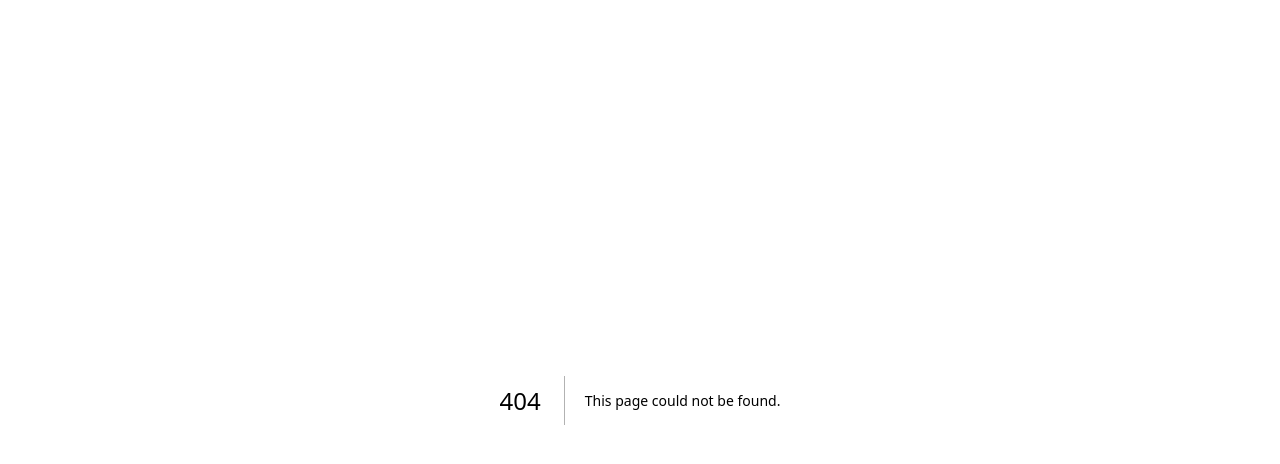
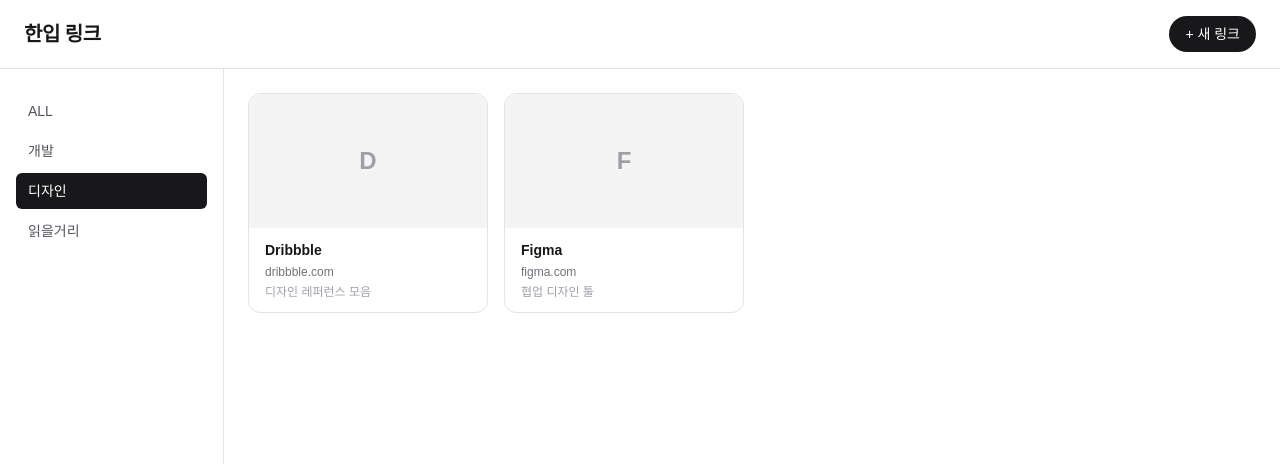
Before and after one commit to potamia49/onbite-link, a Next.js app: page /folder/design in a window 1280 px wide. Before the commit this address had no page. Shown: the top 464 px of the page. Built offline with nearby package versions, Linux system fonts and the light colour scheme.

Commit message:
기초 UI 구현

```diff
--- /dev/null
+++ b/app/_lib/mock-data.ts
@@ -0,0 +1,63 @@
+export type Folder = {
+  id: string;
+  name: string;
+};
+
+export type LinkItem = {
+  id: string;
+  folderId: string;
+  title: string;
+  url: string;
+  description: string;
+};
+
+export const folders: Folder[] = [
+  { id: "dev", name: "개발" },
+  { id: "design", name: "디자인" },
+  { id: "reading", name: "읽을거리" },
+];
+
+export const links: LinkItem[] = [
+  {
+    id: "1",
+    folderId: "dev",
+    title: "Next.js Docs",
+    url: "nextjs.org",
+    description: "Next.js 공식 문서",
+  },
+  {
+    id: "2",
+    folderId: "dev",
+    title: "MDN Web Docs",
+    url: "developer.mozilla.org",
+    description: "웹 표준 기술 문서",
+  },
+  {
+    id: "3",
+    folderId: "design",
+    title: "Dribbble",
+    url: "dribbble.com",
+    description: "디자인 레퍼런스 모음",
+  },
+  {
+    id: "4",
+    folderId: "design",
+    title: "Figma",
+    url: "figma.com",
+    description: "협업 디자인 툴",
+  },
+  {
+    id: "5",
+    folderId: "reading",
+    title: "Velog",
+    url: "velog.io",
+    description: "개발자 블로그 플랫폼",
+  },
+  {
+    id: "6",
+    folderId: "reading",
+    title: "GeekNews",
+    url: "news.hada.io",
+    description: "기술/스타트업 소식",
+  },
+];
--- /dev/null
+++ b/app/folder/[folderId]/page.tsx
@@ -0,0 +1,13 @@
+import LinkGrid from "@/components/LinkGrid";
+import { links } from "../../_lib/mock-data";
+
+export default async function FolderPage({
+  params,
+}: {
+  params: Promise<{ folderId: string }>;
+}) {
+  const { folderId } = await params;
+  const folderLinks = links.filter((link) => link.folderId === folderId);
+
+  return <LinkGrid links={folderLinks} />;
+}
--- a/app/layout.tsx
+++ b/app/layout.tsx
@@ -1,5 +1,8 @@
 import type { Metadata } from "next";
 import { Geist, Geist_Mono } from "next/font/google";
+import Header from "@/components/Header";
+import Sidebar from "@/components/Sidebar";
+import { folders } from "./_lib/mock-data";
 import "./globals.css";
 
 const geistSans = Geist({
@@ -13,8 +16,8 @@
 });
 
 export const metadata: Metadata = {
-  title: "Create Next App",
-  description: "Generated by create next app",
+  title: "한입 링크",
+  description: "북마크 관리 서비스 한입 링크",
 };
 
 export default function RootLayout({
@@ -27,7 +30,13 @@
       lang="en"
       className={`${geistSans.variable} ${geistMono.variable} h-full antialiased`}
     >
-      <body className="min-h-full flex flex-col">{children}</body>
+      <body className="min-h-full flex flex-col">
+        <Header />
+        <div className="flex flex-1">
+          <Sidebar folders={folders} />
+          <main className="flex-1 px-6 py-6">{children}</main>
+        </div>
+      </body>
     </html>
   );
 }
--- /dev/null
+++ b/app/new/page.tsx
@@ -0,0 +1,6 @@
+import NewLinkForm from "@/components/NewLinkForm";
+import { folders } from "../_lib/mock-data";
+
+export default function NewLinkPage() {
+  return <NewLinkForm folders={folders} />;
+}
--- a/app/page.tsx
+++ b/app/page.tsx
@@ -1,65 +1,6 @@
-import Image from "next/image";
+import LinkGrid from "@/components/LinkGrid";
+import { links } from "./_lib/mock-data";
 
 export default function Home() {
-  return (
-    <div className="flex flex-col flex-1 items-center justify-center bg-zinc-50 font-sans dark:bg-black">
-      <main className="flex flex-1 w-full max-w-3xl flex-col items-center justify-between py-32 px-16 bg-white dark:bg-black sm:items-start">
-        <Image
-          className="dark:invert"
-          src="/next.svg"
-          alt="Next.js logo"
-          width={100}
-          height={20}
-          priority
-        />
-        <div className="flex flex-col items-center gap-6 text-center sm:items-start sm:text-left">
-          <h1 className="max-w-xs text-3xl font-semibold leading-10 tracking-tight text-black dark:text-zinc-50">
-            To get started, edit the page.tsx file.
-          </h1>
-          <p className="max-w-md text-lg leading-8 text-zinc-600 dark:text-zinc-400">
-            Looking for a starting point or more instructions? Head over to{" "}
-            <a
-              href="https://vercel.com/templates?framework=next.js&utm_source=create-next-app&utm_medium=appdir-template-tw&utm_campaign=create-next-app"
-              className="font-medium text-zinc-950 dark:text-zinc-50"
-            >
-              Templates
-            </a>{" "}
-            or the{" "}
-            <a
-              href="https://nextjs.org/learn?utm_source=create-next-app&utm_medium=appdir-template-tw&utm_campaign=create-next-app"
-              className="font-medium text-zinc-950 dark:text-zinc-50"
-            >
-              Learning
-            </a>{" "}
-            center.
-          </p>
-        </div>
-        <div className="flex flex-col gap-4 text-base font-medium sm:flex-row">
-          <a
-            className="flex h-12 w-full items-center justify-center gap-2 rounded-full bg-foreground px-5 text-background transition-colors hover:bg-[#383838] dark:hover:bg-[#ccc] md:w-[158px]"
-            href="https://vercel.com/new?utm_source=create-next-app&utm_medium=appdir-template-tw&utm_campaign=create-next-app"
-            target="_blank"
-            rel="noopener noreferrer"
-          >
-            <Image
-              className="dark:invert"
-              src="/vercel.svg"
-              alt="Vercel logomark"
-              width={16}
-              height={16}
-            />
-            Deploy Now
-          </a>
-          <a
-            className="flex h-12 w-full items-center justify-center rounded-full border border-solid border-black/[.08] px-5 transition-colors hover:border-transparent hover:bg-black/[.04] dark:border-white/[.145] dark:hover:bg-[#1a1a1a] md:w-[158px]"
-            href="https://nextjs.org/docs?utm_source=create-next-app&utm_medium=appdir-template-tw&utm_campaign=create-next-app"
-            target="_blank"
-            rel="noopener noreferrer"
-          >
-            Documentation
-          </a>
-        </div>
-      </main>
-    </div>
-  );
+  return <LinkGrid links={links} />;
 }
--- /dev/null
+++ b/components/Header.tsx
@@ -0,0 +1,17 @@
+import Link from "next/link";
+
+export default function Header() {
+  return (
+    <header className="flex items-center justify-between border-b border-zinc-200 px-6 py-4 dark:border-zinc-800">
+      <span className="text-xl font-bold tracking-tight text-zinc-900 dark:text-zinc-50">
+        한입 링크
+      </span>
+      <Link
+        href="/new"
+        className="rounded-full bg-zinc-900 px-4 py-2 text-sm font-medium text-white transition-colors hover:bg-zinc-700 dark:bg-zinc-50 dark:text-zinc-900 dark:hover:bg-zinc-300"
+      >
+        + 새 링크
+      </Link>
+    </header>
+  );
+}
--- /dev/null
+++ b/components/LinkCard.tsx
@@ -0,0 +1,27 @@
+import type { LinkItem } from "@/app/_lib/mock-data";
+
+export default function LinkCard({ link }: { link: LinkItem }) {
+  return (
+    <a
+      href={`https://${link.url}`}
+      target="_blank"
+      rel="noopener noreferrer"
+      className="flex flex-col overflow-hidden rounded-xl border border-zinc-200 transition-shadow hover:shadow-md dark:border-zinc-800"
+    >
+      <div className="flex aspect-video items-center justify-center bg-zinc-100 text-2xl font-semibold text-zinc-400 dark:bg-zinc-900 dark:text-zinc-600">
+        {link.title.charAt(0).toUpperCase()}
+      </div>
+      <div className="flex flex-col gap-1 px-4 py-3">
+        <p className="truncate text-sm font-semibold text-zinc-900 dark:text-zinc-50">
+          {link.title}
+        </p>
+        <p className="truncate text-xs text-zinc-500 dark:text-zinc-400">
+          {link.url}
+        </p>
+        <p className="truncate text-xs text-zinc-400 dark:text-zinc-500">
+          {link.description}
+        </p>
+      </div>
+    </a>
+  );
+}
--- /dev/null
+++ b/components/LinkGrid.tsx
@@ -0,0 +1,12 @@
+import type { LinkItem } from "@/app/_lib/mock-data";
+import LinkCard from "@/components/LinkCard";
+
+export default function LinkGrid({ links }: { links: LinkItem[] }) {
+  return (
+    <div className="grid grid-cols-1 gap-4 sm:grid-cols-2 lg:grid-cols-3 xl:grid-cols-4">
+      {links.map((link) => (
+        <LinkCard key={link.id} link={link} />
+      ))}
+    </div>
+  );
+}
--- /dev/null
+++ b/components/NewLinkForm.tsx
@@ -0,0 +1,48 @@
+import type { Folder } from "@/app/_lib/mock-data";
+
+export default function NewLinkForm({ folders }: { folders: Folder[] }) {
+  return (
+    <form className="flex max-w-md flex-col gap-4">
+      <div className="flex flex-col gap-1.5">
+        <label
+          htmlFor="url"
+          className="text-sm font-medium text-zinc-700 dark:text-zinc-300"
+        >
+          링크 주소
+        </label>
+        <input
+          id="url"
+          name="url"
+          type="url"
+          placeholder="https://example.com"
+          className="rounded-md border border-zinc-300 px-3 py-2 text-sm outline-none focus:border-zinc-500 dark:border-zinc-700 dark:bg-zinc-900"
+        />
+      </div>
+      <div className="flex flex-col gap-1.5">
+        <label
+          htmlFor="folderId"
+          className="text-sm font-medium text-zinc-700 dark:text-zinc-300"
+        >
+          폴더
+        </label>
+        <select
+          id="folderId"
+          name="folderId"
+          className="rounded-md border border-zinc-300 px-3 py-2 text-sm outline-none focus:border-zinc-500 dark:border-zinc-700 dark:bg-zinc-900"
+        >
+          {folders.map((folder) => (
+            <option key={folder.id} value={folder.id}>
+              {folder.name}
+            </option>
+          ))}
+        </select>
+      </div>
+      <button
+        type="submit"
+        className="mt-2 self-start rounded-full bg-zinc-900 px-4 py-2 text-sm font-medium text-white transition-colors hover:bg-zinc-700 dark:bg-zinc-50 dark:text-zinc-900 dark:hover:bg-zinc-300"
+      >
+        저장
+      </button>
+    </form>
+  );
+}
--- /dev/null
+++ b/components/Sidebar.tsx
@@ -0,0 +1,43 @@
+"use client";
+
+import Link from "next/link";
+import { usePathname } from "next/navigation";
+import type { Folder } from "@/app/_lib/mock-data";
+
+export default function Sidebar({ folders }: { folders: Folder[] }) {
+  const pathname = usePathname();
+
+  return (
+    <aside className="w-56 shrink-0 border-r border-zinc-200 px-4 py-6 dark:border-zinc-800">
+      <nav className="flex flex-col gap-1">
+        <Link
+          href="/"
+          className={`rounded-md px-3 py-2 text-left text-sm font-medium transition-colors ${
+            pathname === "/"
+              ? "bg-zinc-900 text-white dark:bg-zinc-50 dark:text-zinc-900"
+              : "text-zinc-600 hover:bg-zinc-100 dark:text-zinc-400 dark:hover:bg-zinc-800"
+          }`}
+        >
+          ALL
+        </Link>
+        {folders.map((folder) => {
+          const href = `/folder/${folder.id}`;
+          const isActive = pathname === href;
+          return (
+            <Link
+              key={folder.id}
+              href={href}
+              className={`rounded-md px-3 py-2 text-left text-sm font-medium transition-colors ${
+                isActive
+                  ? "bg-zinc-900 text-white dark:bg-zinc-50 dark:text-zinc-900"
+                  : "text-zinc-600 hover:bg-zinc-100 dark:text-zinc-400 dark:hover:bg-zinc-800"
+              }`}
+            >
+              {folder.name}
+            </Link>
+          );
+        })}
+      </nav>
+    </aside>
+  );
+}
```
Also changed, not shown: .claude/settings.json (added), 1 other file (tests, documents, lock files or other folders).
